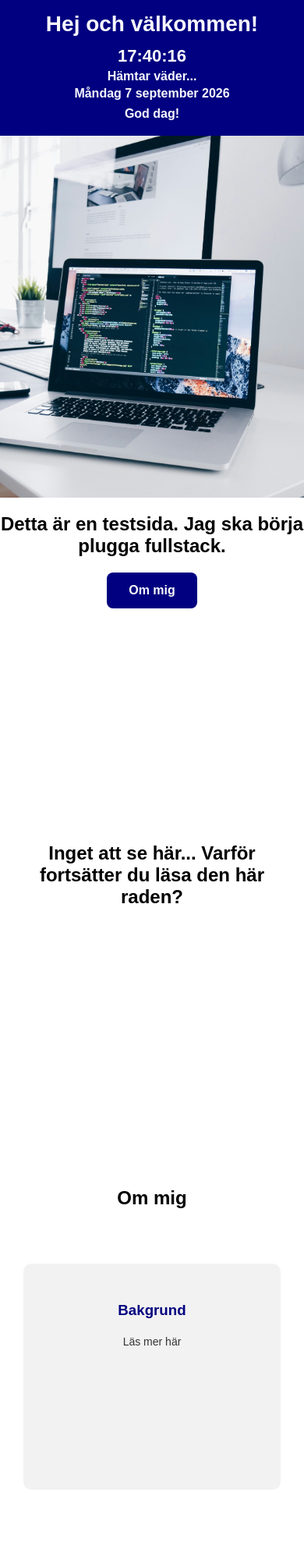
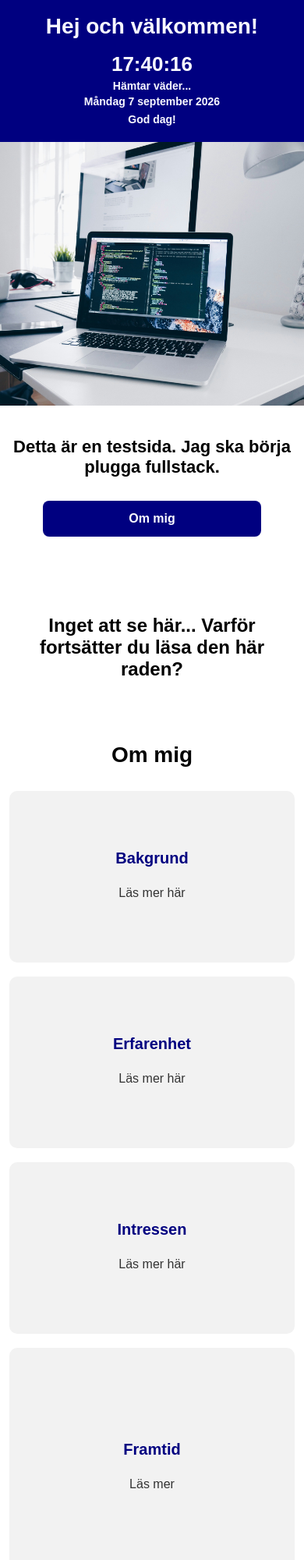
Before and after one commit to Bobbolino/Index---Fullstack, a plain HTML site: page index.html in a window 390 px wide. Shown: the top 2000 px of the page at 78% size. Drawn offline with Linux system fonts and the light colour scheme.

Commit message:
Uppdaterad css

```diff
--- a/index.css
+++ b/index.css
@@ -1,28 +1,40 @@
+/* =========================
+   GRUNDINSTÄLLNINGAR
+========================= */
+
+* {
+  box-sizing: border-box;
+}
+
+html {
+  scroll-behavior: smooth;
+}
+
 body {
   margin: 0;
+  min-width: 0;
   background-color: white;
   font-family: Arial, Helvetica, sans-serif;
   text-align: center;
+  overflow-x: hidden;
 }
 
-/* HEADER */
+/* =========================
+   HEADER
+========================= */
 
 header {
   display: grid;
   grid-template-columns: 1fr auto 1fr;
   align-items: center;
 
+  width: 100%;
+  min-height: 120px;
   margin: 0;
   padding: 20px;
 
-  min-height: 120px;
-
   background-color: navy;
-
-  box-sizing: border-box;
 }
-
-/* Bara H1 som ligger direkt i headern */
 
 header > h1 {
   grid-column: 2;
@@ -32,13 +44,9 @@ header > h1 {
   padding: 0;
 
   color: ghostwhite;
-
-  font-size: clamp(28px, 6vw, 40px);
-
+  font-size: clamp(28px, 4vw, 40px);
   text-align: center;
 }
-
-/* INFO TILL VÄNSTER I HEADERN */
 
 .header-info {
   grid-column: 1;
@@ -47,121 +55,131 @@ header > h1 {
   justify-self: start;
 
   color: ghostwhite;
-
   text-align: left;
 }
 
 #clock {
   color: ghostwhite;
-
-  font-size: clamp(22px, 4vw, 36px);
-
+  font-size: clamp(22px, 3vw, 36px);
   font-weight: bold;
 }
 
-#weather {
-  margin-top: 4px;
-
+#weather,
+#date,
+#greeting {
   color: ghostwhite;
-
   font-size: 16px;
-
   font-weight: bold;
 }
 
+#weather,
 #date {
   margin-top: 4px;
-
-  color: ghostwhite;
-
-  font-size: 16px;
-
-  font-weight: bold;
 }
 
 #greeting {
   margin: 4px 0 0;
-
   padding: 0;
-
-  color: ghostwhite;
-
-  font-size: 16px;
-
-  font-weight: bold;
 }
 
-/* VANLIG TEXT */
+/* =========================
+   VANLIG TEXT
+========================= */
 
 p {
-  padding: 0 20px;
-
+  margin-top: 0;
   color: #333;
-
   line-height: 1.6;
 }
 
-/* HUVUDBILD */
+h1,
+h2,
+h3,
+p {
+  overflow-wrap: break-word;
+}
+
+/* =========================
+   HUVUDBILD
+========================= */
 
 .main-image {
   display: block;
 
   width: 100%;
-
-  height: 70vh;
+  height: clamp(350px, 70vh, 750px);
 
   object-fit: cover;
-
   object-position: center;
 }
 
-/* INTRO */
+/* =========================
+   INTRO
+========================= */
 
 .intro-section {
-  min-height: 100vh;
+  width: 100%;
+  padding: clamp(50px, 7vw, 90px) 20px;
+}
 
-  box-sizing: border-box;
+.intro-section h2 {
+  max-width: 900px;
+  margin: 0 auto;
+
+  font-size: clamp(22px, 3vw, 32px);
 }
 
 .nothingtosee {
-  margin: 300px auto;
+  max-width: 900px;
 
+  margin: clamp(120px, 25vh, 300px) auto 0;
   padding: 0 20px;
 
   color: black;
-
   font-size: clamp(24px, 4vw, 36px);
 }
 
-/* OM MIG */
+/* =========================
+   OM MIG
+========================= */
 
 .about-section {
-  min-height: 100vh;
-
-  box-sizing: border-box;
+  width: 100%;
+  padding: clamp(50px, 7vw, 90px) 20px;
 }
 
-/* KORT */
+.about-section > h2 {
+  margin-top: 0;
+  margin-bottom: 20px;
+
+  font-size: clamp(28px, 4vw, 40px);
+}
+
+/* =========================
+   KORT-GRID
+========================= */
 
 .about-columns {
   display: grid;
 
-  grid-template-columns: repeat(3, 1fr);
-
+  grid-template-columns: repeat(3, minmax(0, 1fr));
   gap: 30px;
 
-  width: 100%;
-
-  max-width: 1200px;
+  width: min(100%, 1200px);
 
   margin: 40px auto 0;
 }
 
+/* =========================
+   KORT
+========================= */
+
 .about-card {
-  padding: 30px;
+  min-width: 0;
+
+  padding: 10px;
 
   background-color: transparent;
-
   border-radius: 10px;
 
   perspective: 1000px;
@@ -170,8 +188,9 @@ p {
 .card-inner {
   display: grid;
 
+  width: 100%;
+
   transition: transform 0.8s;
-
   transform-style: preserve-3d;
 }
 
@@ -183,27 +202,45 @@ p {
 .card-back {
   grid-area: 1 / 1;
 
-  padding: 30px;
+  width: 100%;
+  padding: clamp(20px, 3vw, 30px);
 
   border-radius: 10px;
 
   backface-visibility: hidden;
-
-  box-sizing: border-box;
+  -webkit-backface-visibility: hidden;
 }
 
 .card-front {
+  display: flex;
+  flex-direction: column;
+  justify-content: center;
+
+  min-height: 250px;
+
   background-color: #f2f2f2;
 }
 
 .card-back {
+  min-height: 250px;
+
   background-color: navy;
 
   transform: rotateY(180deg);
 }
 
+.card-front h3,
+.card-back h3 {
+  margin-top: 0;
+  font-size: clamp(20px, 2vw, 24px);
+}
+
 .card-front h3 {
   color: navy;
+}
+
+.card-front p {
+  margin-bottom: 0;
 }
 
 .card-back h3,
@@ -211,74 +248,98 @@ p {
   color: ghostwhite;
 }
 
+.card-back p {
+  margin-bottom: 0;
+}
+
+/* Framtidskortet tar hela raden */
+
 .future-card {
   grid-column: 1 / -1;
 }
 
-/* KNAPPAR */
+/* =========================
+   KNAPPAR
+========================= */
 
 #about-button,
 #top-button {
   display: block;
 
-  margin: 20px auto;
-
+  margin: 30px auto 0;
   padding: 14px 28px;
 
   background-color: navy;
-
   color: ghostwhite;
 
   border: none;
-
   border-radius: 8px;
 
   font-size: 16px;
-
   font-weight: bold;
 
   cursor: pointer;
+
+  transition:
+    background-color 0.2s,
+    transform 0.2s;
 }
 
 #about-button:hover,
 #top-button:hover {
   background-color: darkblue;
+  transform: translateY(-2px);
 }
 
-/* FOOTER */
+#about-button:active,
+#top-button:active {
+  transform: translateY(0);
+}
+
+/* =========================
+   FOOTER
+========================= */
 
 footer {
-  padding: 30px 20px;
+  width: 100%;
+
+  padding: 40px 20px;
 
   background-color: navy;
-
   color: ghostwhite;
 
   text-align: center;
 }
 
 footer h3 {
+  margin-top: 0;
   color: ghostwhite;
 }
 
 footer p {
+  max-width: 700px;
+
+  margin-left: auto;
+  margin-right: auto;
+
   color: ghostwhite;
 }
 
-/* MOBIL */
+/* =========================
+   MELLANSTORA SKÄRMAR
+========================= */
 
-@media (max-width: 900px) {
+@media (max-width: 1050px) {
   header {
     grid-template-columns: 1fr;
+    gap: 12px;
 
-    padding: 15px;
+    padding: 20px;
   }
 
   header > h1 {
     grid-column: 1;
     grid-row: 1;
-
-    padding: 0;
   }
 
   .header-info {
@@ -287,20 +348,163 @@ footer p {
 
     justify-self: center;
 
-    margin-top: 12px;
+    margin-top: 5px;
 
     text-align: center;
   }
 
-  p {
+  .about-columns {
+    grid-template-columns: repeat(2, minmax(0, 1fr));
+
+    width: min(95%, 900px);
+  }
+
+  .future-card {
+    grid-column: 1 / -1;
+  }
+}
+
+/* =========================
+   TABLET / MINDRE SKÄRM
+========================= */
+
+@media (max-width: 768px) {
+  header {
+    min-height: auto;
+    padding: 20px 15px;
+  }
+
+  header > h1 {
+    font-size: clamp(26px, 7vw, 34px);
+  }
+
+  #clock {
+    font-size: clamp(24px, 7vw, 30px);
+  }
+
+  .main-image {
+    height: 50vh;
+    min-height: 300px;
+  }
+
+  .intro-section {
+    padding: 50px 15px;
+  }
+
+  .nothingtosee {
+    margin-top: 120px;
+  }
+
+  .about-section {
+    padding: 50px 15px;
+  }
+
+  .about-columns {
+    grid-template-columns: 1fr;
+
+    width: min(100%, 600px);
+
+    gap: 20px;
+    margin-top: 30px;
+  }
+
+  .future-card {
+    grid-column: auto;
+  }
+
+  .about-card {
+    padding: 5px;
+  }
+
+  .card-front,
+  .card-back {
+    padding: 25px;
+  }
+}
+
+/* =========================
+   MOBIL
+========================= */
+
+@media (max-width: 480px) {
+  header {
+    padding: 18px 12px;
+  }
+
+  header > h1 {
+    font-size: 28px;
+  }
+
+  #clock {
+    font-size: 26px;
+  }
+
+  #weather,
+  #date,
+  #greeting {
     font-size: 14px;
   }
 
   .main-image {
-    height: 55vh;
+    height: 40vh;
+    min-height: 250px;
+  }
+
+  .intro-section {
+    padding: 40px 12px;
+  }
+
+  .intro-section h2 {
+    font-size: 22px;
+  }
+
+  .nothingtosee {
+    margin-top: 100px;
+    padding: 0;
+
+    font-size: 24px;
+  }
+
+  .about-section {
+    padding: 40px 12px;
   }
 
   .about-columns {
-    grid-template-columns: 1fr;
+    width: 100%;
+    gap: 18px;
+  }
+
+  .about-card {
+    width: 100%;
+    padding: 0;
+  }
+
+  .card-front,
+  .card-back {
+    padding: 20px;
+  }
+
+  .card-front,
+  .card-back {
+    min-height: 220px;
+  }
+
+  .card-back p {
+    font-size: 14px;
+  }
+
+  #about-button,
+  #top-button {
+    width: min(100%, 280px);
+
+    padding: 14px 20px;
+  }
+
+  footer {
+    padding: 30px 15px;
+  }
+
+  footer p {
+    font-size: 14px;
   }
 }
--- a/index.html
+++ b/index.html
@@ -65,7 +65,7 @@
                 <h3>Bakgrund</h3>
 
                 <p>
-                  Jag heter Roder och bor i Stockholm. Jag har tidigare arbetat
+                  Jag heter Robin och bor i Stockholm. Jag har tidigare arbetat
                   inom flygbranschen och arbetar idag inom bevakning och
                   säkerhet. Jag är van vid att ta ansvar, arbeta självständigt
                   och hålla mig lugn även när det händer mycket.
@@ -155,7 +155,7 @@
         utmärkt.
       </p>
 
-      <p>&copy; 2026 Roder</p>
+      <p>&copy; 2026 Robin</p>
     </footer>
 
     <script src="index.js"></script>
```
